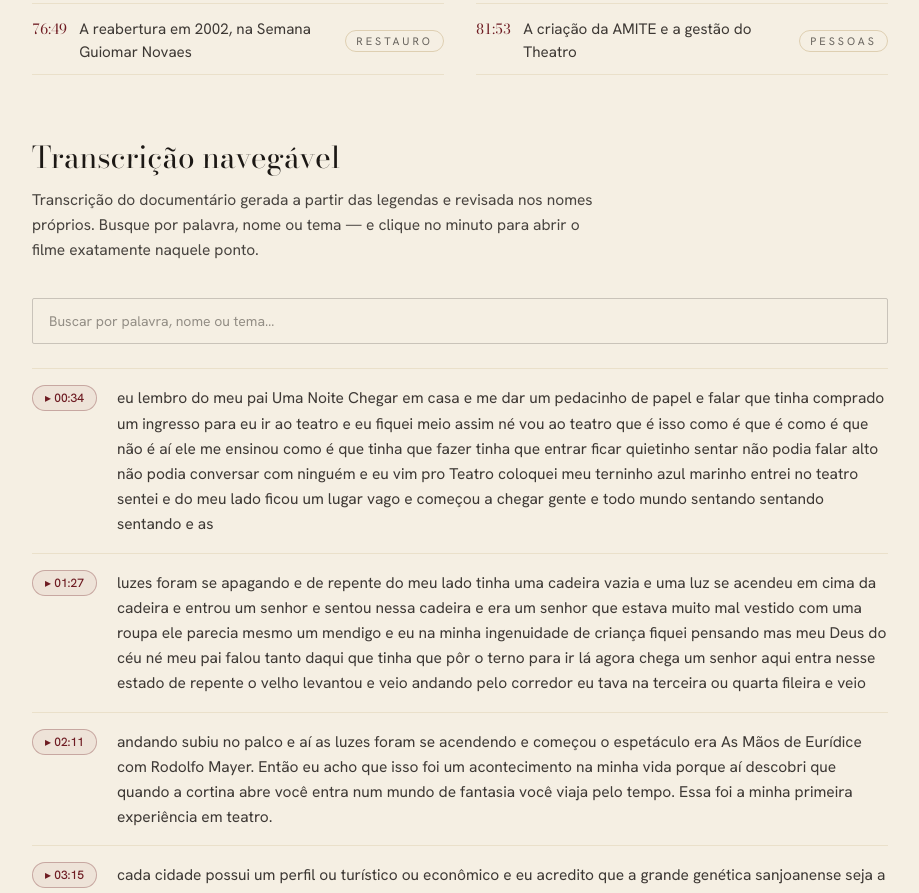
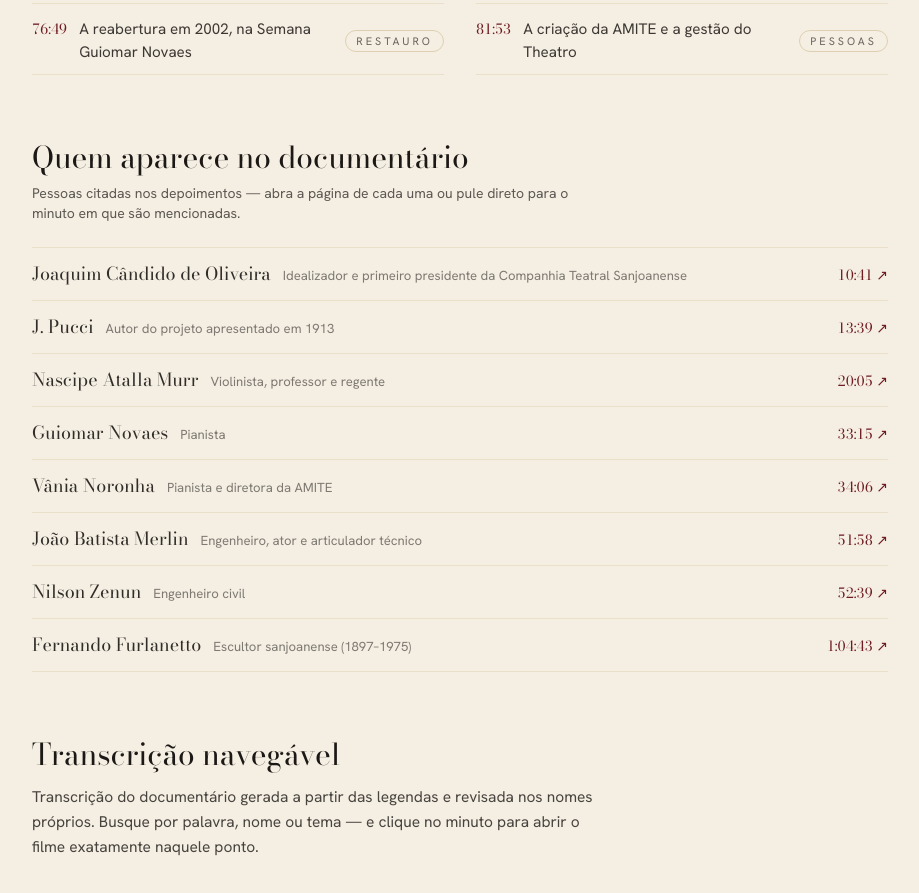
Before and after one commit to edumenezes75/theatro-sjbv, a Next.js app: page /documentario in a window 1280 px wide. Shown: the part 3880-4773 px from the top of the page, without its empty margins (180-1099 px from the left). Built offline with nearby package versions, Linux system fonts and the light colour scheme; no server answers; the database is empty.

Commit message:
Rede chega ao documentário: 'Quem aparece no filme' liga pessoas ao minuto; atalho recíproco nas páginas de pessoas

```diff
--- a/app/documentario/page.tsx
+++ b/app/documentario/page.tsx
@@ -7,6 +7,7 @@ import LiteYouTube from '@/components/LiteYouTube';
 import TranscricaoFilme from '@/components/TranscricaoFilme';
 import Comentarios from '@/components/Comentarios';
 import transcricao from '@/data/transcricao.json';
+import { pessoasNoDocumentario, pessoaSlug } from '@/lib/data';
 
 export const metadata: Metadata = {
   alternates: { canonical: '/documentario' },
@@ -31,6 +32,7 @@ export default function DocumentarioPage() {
   const page = getPageBySlug('/documentario');
   const SITE = 'https://www.theatromunicipalsjbv.com.br';
   const YT = 'e2stgoHtlAQ';
+  const citados = pessoasNoDocumentario();
   const TEMA: Record<string, string> = { '/historia': 'História', '/arquitetura': 'Arquitetura', '/restauracao': 'Restauro', '/linha-do-tempo': 'Linha do tempo', '/memorias': 'Memórias', '/pessoas': 'Pessoas' };
   const momentos: [number, string, string][] = [
     [34, 'A primeira ida ao teatro', '/memorias'],
@@ -144,6 +146,22 @@ export default function DocumentarioPage() {
           </ol>
         </section>
 
+        {citados.length > 0 && (
+          <section className="mt-16">
+            <h2 className="font-display text-3xl">Quem aparece no documentário</h2>
+            <p className="mt-2 max-w-reading font-sans text-sm text-ink/70 dark:text-cream/70">Pessoas citadas nos depoimentos — abra a página de cada uma ou pule direto para o minuto em que são mencionadas.</p>
+            <ul className="mt-6 divide-y divide-gold/15 border-y border-gold/15">
+              {citados.map(({ pessoa, t, s: sec }) => (
+                <li key={pessoa.id} className="flex flex-wrap items-baseline gap-x-3 gap-y-1 py-3">
+                  <Link href={`/pessoas/${pessoaSlug(pessoa)}`} className="font-display text-lg text-ink/90 hover:text-curtain dark:text-cream/90 dark:hover:text-gold">{pessoa.name}</Link>
+                  <span className="font-sans text-[0.82rem] text-ink/55 dark:text-cream/55">{pessoa.role}</span>
+                  <a href={`https://www.youtube.com/watch?v=${YT}&t=${sec}s`} target="_blank" rel="noopener" className="ml-auto shrink-0 font-display text-sm tabular-nums text-curtain hover:opacity-70 dark:text-gold" title="Abrir o filme neste momento">{t} ↗</a>
+                </li>
+              ))}
+            </ul>
+          </section>
+        )}
+
         <section className="mt-16">
           <h2 className="font-display text-3xl">Transcrição navegável</h2>
           <p className="mt-3 max-w-reading font-sans text-[0.97rem] leading-relaxed text-ink/80 dark:text-cream/80">
--- a/app/pessoas/[slug]/page.tsx
+++ b/app/pessoas/[slug]/page.tsx
@@ -2,7 +2,7 @@ import type { Metadata } from 'next';
 import { notFound } from 'next/navigation';
 import Link from 'next/link';
 import Image from 'next/image';
-import { pessoasList, pessoaSlug, pessoaBySlug, pessoaById, conexoesPessoa, fotoTitulo } from '@/lib/data';
+import { pessoasList, pessoaSlug, pessoaBySlug, pessoaById, conexoesPessoa, fotoTitulo, pessoaNoDocumentario } from '@/lib/data';
 import SeloEvidencia from '@/components/SeloEvidencia';
 import Retrato from '@/components/Retrato';
 import Compartilhar from '@/components/Compartilhar';
@@ -32,6 +32,7 @@ export default function PessoaPage({ params }: { params: { slug: string } }) {
   const paras = (p.bio || p.summary || '').split('\n\n').map((x) => x.trim()).filter(Boolean);
   const url = `${SITE}/pessoas/${params.slug}`;
   const { fotos: fotosRel, eventos: eventosRel } = conexoesPessoa(p.name);
+  const docCitacao = !p.vozFilme ? pessoaNoDocumentario(p.name) : null;
 
   const ld = {
     '@context': 'https://schema.org',
@@ -96,6 +97,13 @@ export default function PessoaPage({ params }: { params: { slug: string } }) {
 
 
 
+      {docCitacao && (
+        <a href={`https://www.youtube.com/watch?v=e2stgoHtlAQ&t=${docCitacao.s}s`} target="_blank" rel="noopener" className="mt-8 inline-flex items-center gap-2 rounded-sm border border-gold/30 px-4 py-2.5 font-sans text-sm text-ink/80 transition-colors hover:border-gold hover:text-curtain dark:text-cream/80 dark:hover:text-gold">
+          <svg width="14" height="14" viewBox="0 0 24 24" fill="currentColor" aria-hidden><path d="M8 5v14l11-7z" /></svg>
+          Citado(a) no documentário <em>Música &amp; Drama</em> · {docCitacao.t} ↗
+        </a>
+      )}
+
       <div className="mt-10"><Compartilhar title={p.name} /></div>
 
       {fotosRel.length > 0 && (
--- a/lib/data.ts
+++ b/lib/data.ts
@@ -1,4 +1,5 @@
 import linhaDoTempo from '@/data/linha-do-tempo.json';
+import transcricaoDoc from '@/data/transcricao.json';
 import pessoas from '@/data/pessoas.json';
 import curiosidades from '@/data/curiosidades.json';
 import imagens from '@/data/imagens.json';
@@ -70,3 +71,24 @@ export function pessoasNoTexto(texto: string): Pessoa[] {
   if (!blob) return [];
   return pessoasList.filter((p) => _chavesNome(p.name).some((k) => blob.includes(k)));
 }
+
+type _SegDoc = { s: string; t: string; text: string };
+const _segsDoc = transcricaoDoc as _SegDoc[];
+
+// Primeira menção de uma pessoa na transcrição do documentário (ou null).
+export function pessoaNoDocumentario(nome: string): { t: string; s: number } | null {
+  const ks = _chavesNome(nome);
+  if (!ks.length) return null;
+  const hit = _segsDoc.find((seg) => { const b = _norm(seg.text); return ks.some((k) => b.includes(k)); });
+  return hit ? { t: hit.t, s: Number(hit.s) } : null;
+}
+
+// Todas as pessoas citadas no documentário, com a primeira menção, em ordem de tempo.
+export function pessoasNoDocumentario(): { pessoa: Pessoa; t: string; s: number }[] {
+  const out: { pessoa: Pessoa; t: string; s: number }[] = [];
+  for (const p of pessoasList) {
+    const m = pessoaNoDocumentario(p.name);
+    if (m) out.push({ pessoa: p, t: m.t, s: m.s });
+  }
+  return out.sort((a, b) => a.s - b.s);
+}
```
